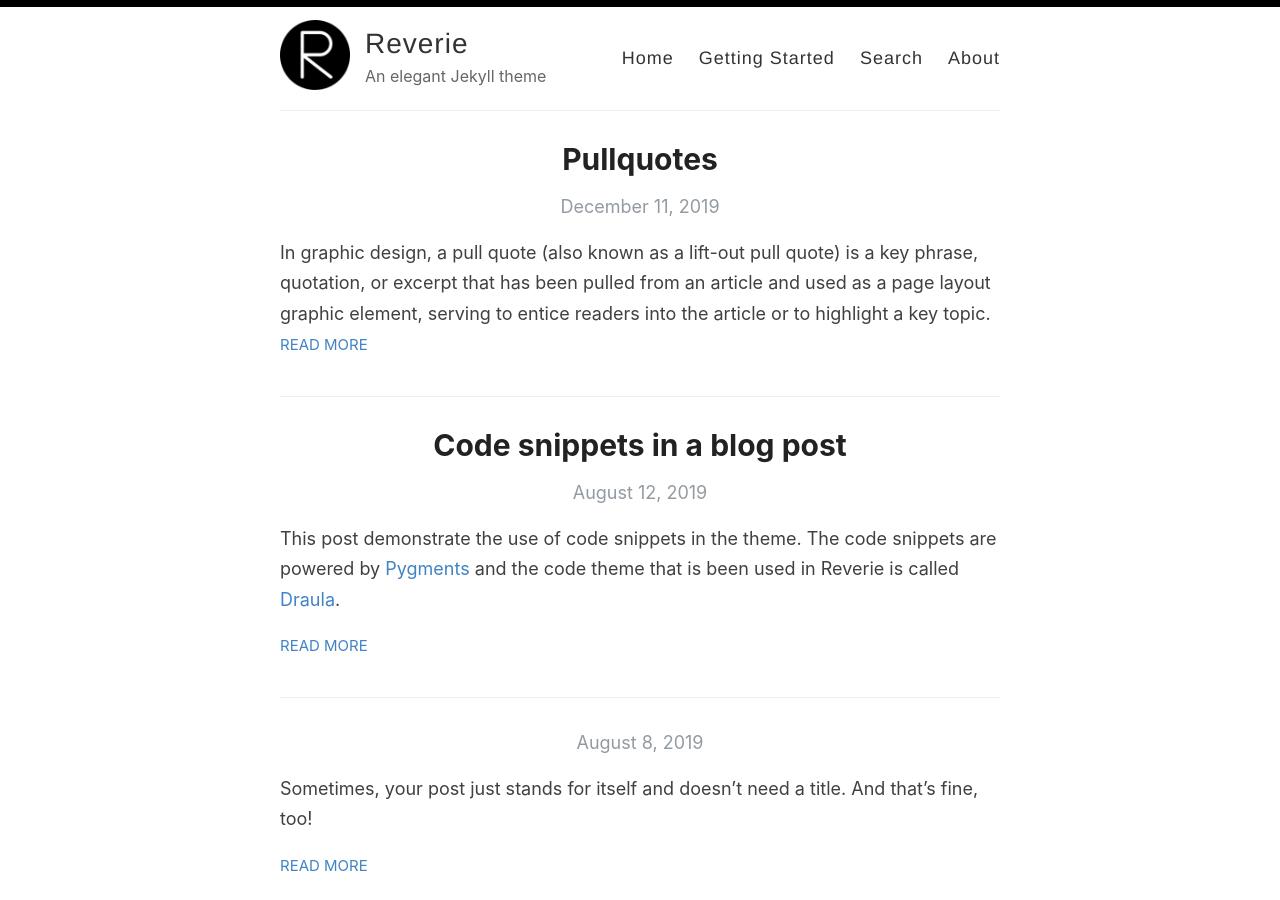
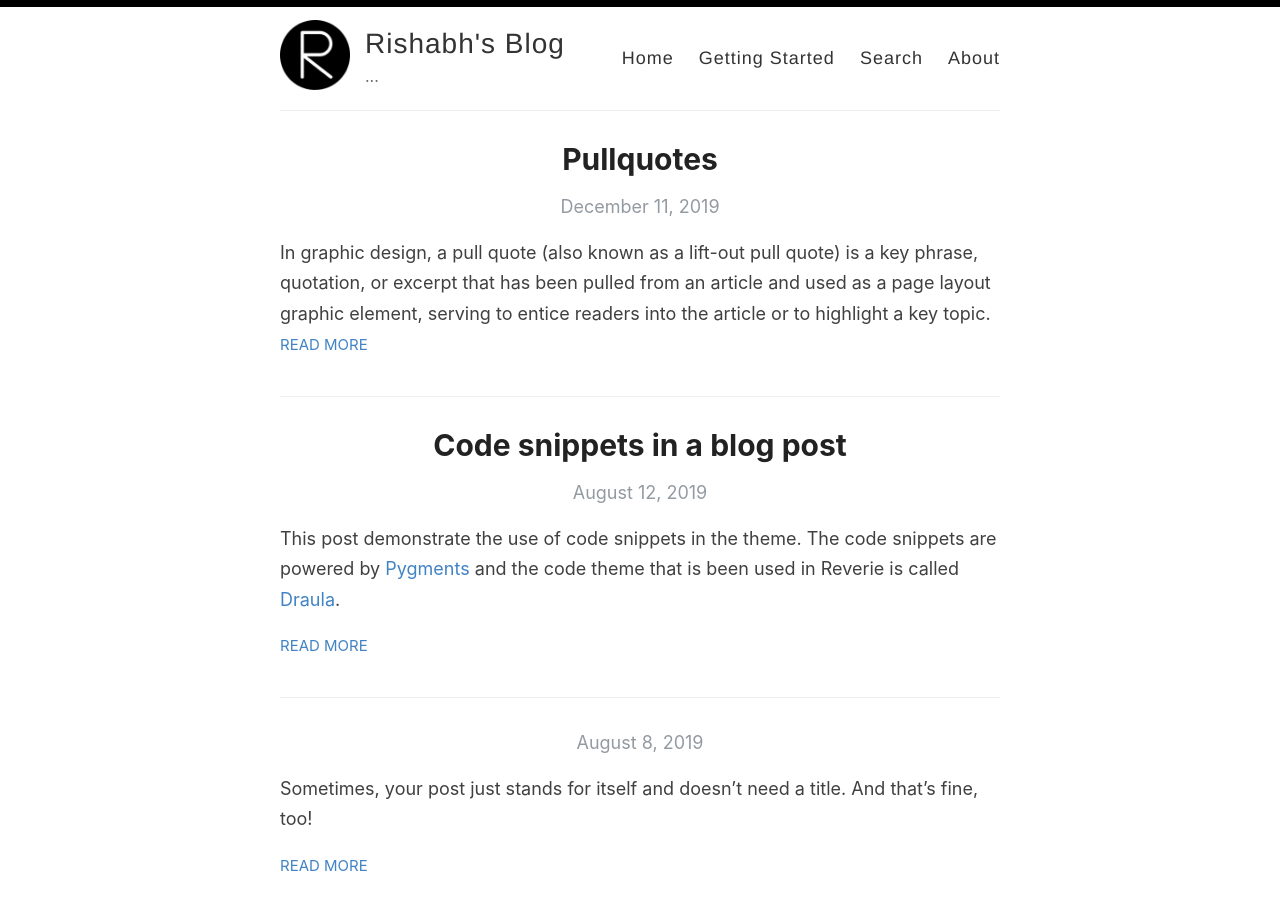
Before and after one commit to CodeSeeker99/codeseeker99.github.io, a Jekyll site: the page built from index.html, in a window 1280 px wide and 900 px high. Built offline with Jekyll 4.4.1, drawn with Linux system fonts in a browser that asks for light colours; the list of posts is cut into pages by our own code.

Commit message:
Update _config.yml

```diff
--- a/_config.yml
+++ b/_config.yml
@@ -3,13 +3,13 @@
 #
 
 # Name of your site (displayed in the header)
-name: Reverie
+name: Rishabh's Blog
 
 # Name of the author
-author: Amit Merchant
+author: Rishabh Bajpai
 
 # Short bio or description (displayed in the header)
-description: An elegant Jekyll theme
+description: ...
 
 # URL of your avatar or profile pic (you could use your GitHub profile pic)
 avatar: /images/reverie.png
@@ -21,15 +21,15 @@ avatar: /images/reverie.png
 # Includes an icon in the footer for each username you enter
 footer-links:
   dribbble:
-  email: amit.d.merchant@gmail.com
+  email: rishabh29b@gmail.com
   facebook:
   flickr:
-  github: amitmerchant1990/reverie
+  github: CodeSeeker99
   instagram:
-  linkedin:
+  linkedin: rishabh-bajpai-631636157
   pinterest:
   rss: rss
-  twitter: amit_merchant
+  twitter:
   stackoverflow:
   youtube: # channel/<your_long_string> or user/<user-name>
   googleplus: # anything in your profile username that comes after plus.google.com/
```
